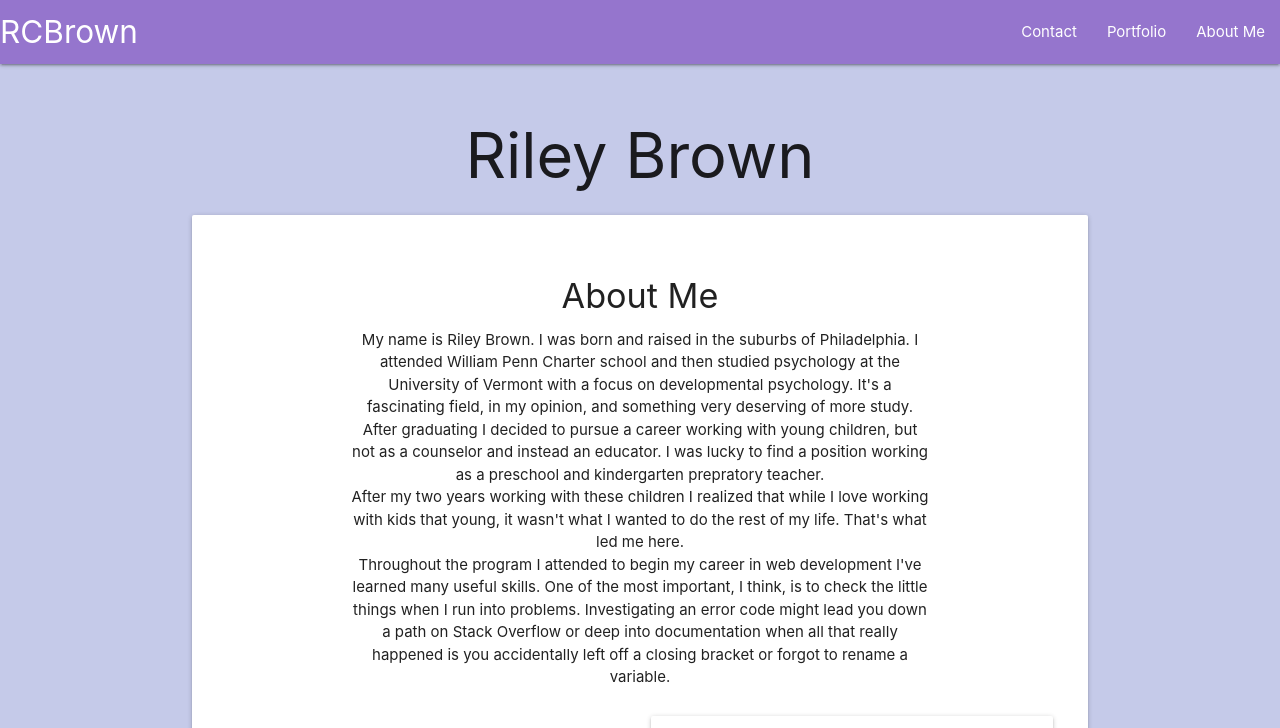
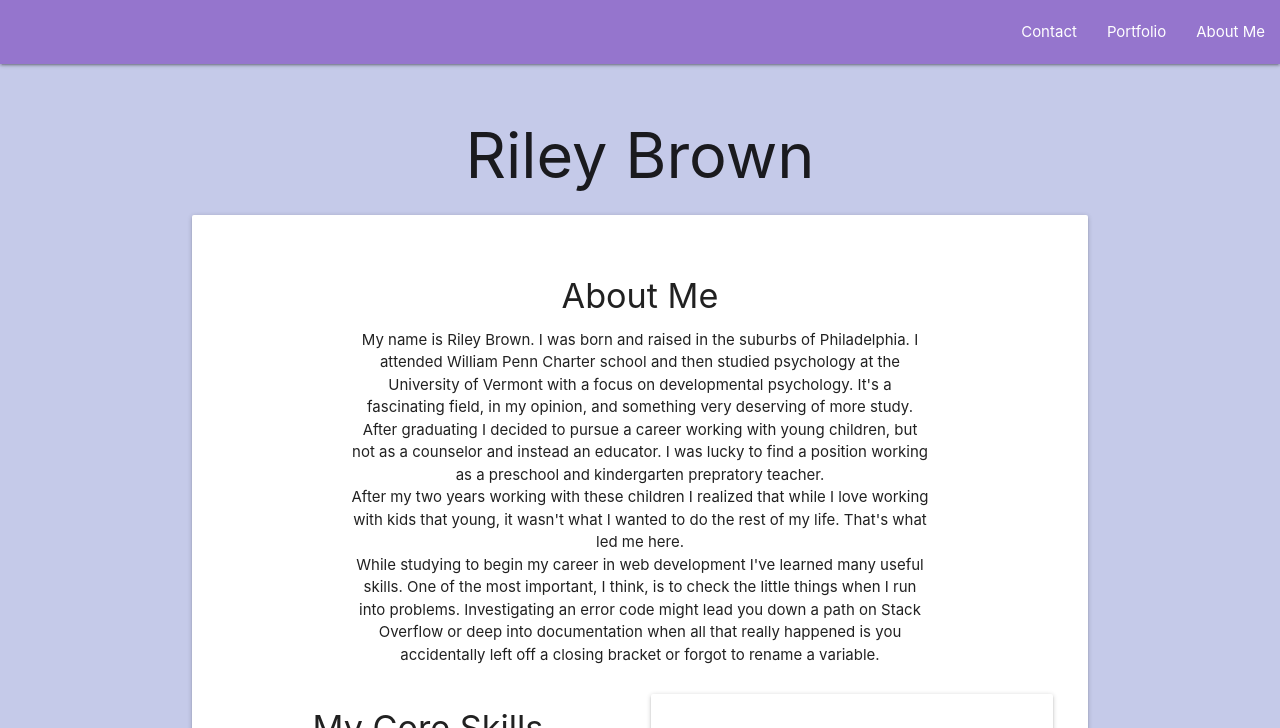
Before and after one commit to BrownRileyC/nicerPortfolio, a website: page public/assets/index.html in a window 1280 px wide. Shown: the top 728 px of the page. Drawn offline with nearby package versions, Linux system fonts and the light colour scheme; files that its build step writes are made by us from their sources; files whose address does not match are found by name.

Commit message:
minor changes

```diff
--- a/public/assets/css/style.css
+++ b/public/assets/css/style.css
@@ -1,5 +1,8 @@
 body {
     background-color: #c5cae9;
+}
+.navName {
+    margin-right: 15px;
 }
 .tabs .indicator{
     background-color: #9575cd
--- a/public/assets/index.html
+++ b/public/assets/index.html
@@ -17,7 +17,6 @@
 
     <nav>
         <div class="nav-wrapper deep-purple lighten-2">
-            <a href="#" class="brand-logo">RCBrown</a>
             <ul id="nav-mobile" class="right">
                 <li><a id="contactNav">Contact</a></li>
                 <li><a id="portfolioNav">Portfolio</a></li>
@@ -62,7 +61,7 @@
                                     that young, it wasn't what I wanted to do the rest of my life. That's what led me
                                     here.
                                 </p>
-                                <p>Throughout the program I attended to begin my career in web development I've learned
+                                <p>While studying to begin my career in web development I've learned
                                     many useful skills. One of the most important, I think, is to check the little
                                     things
                                     when I
```
